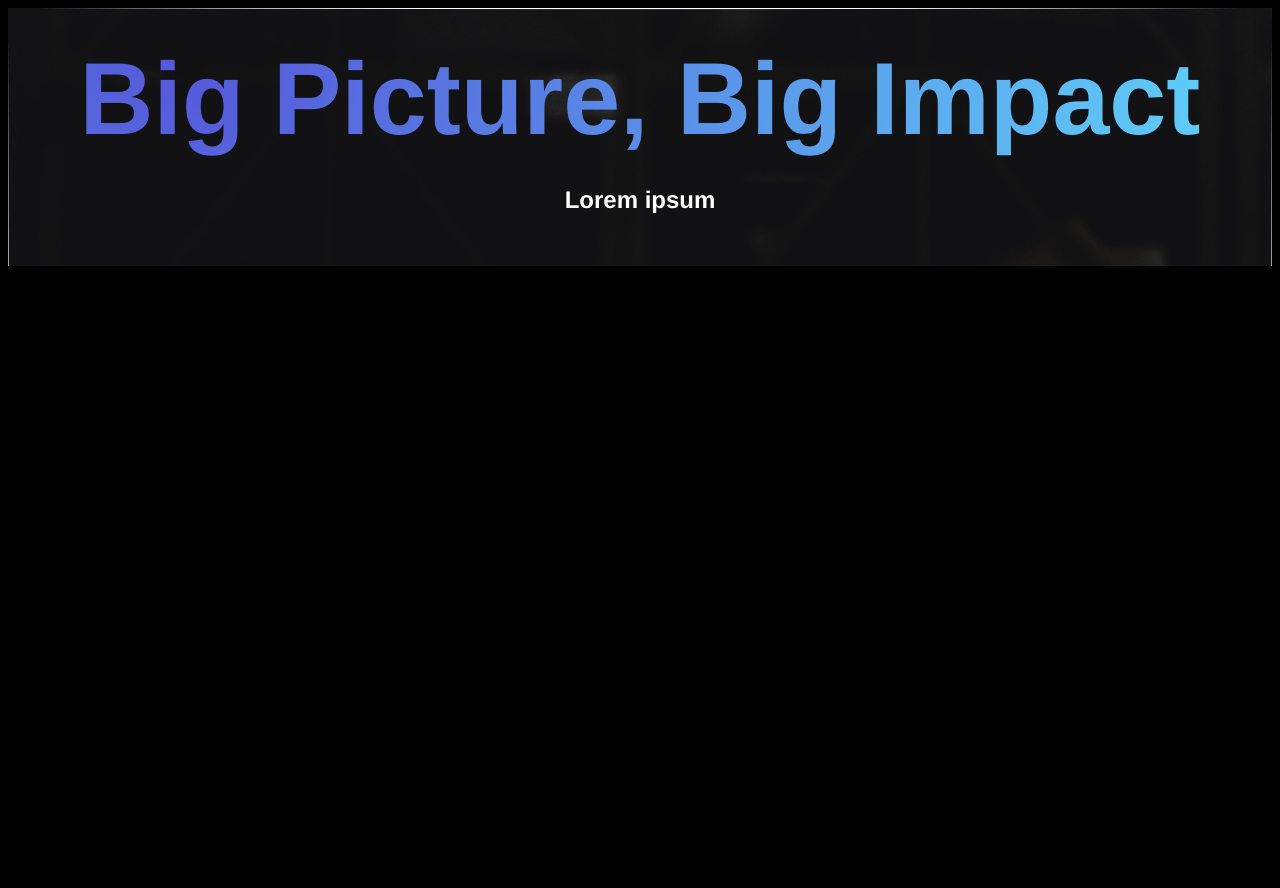
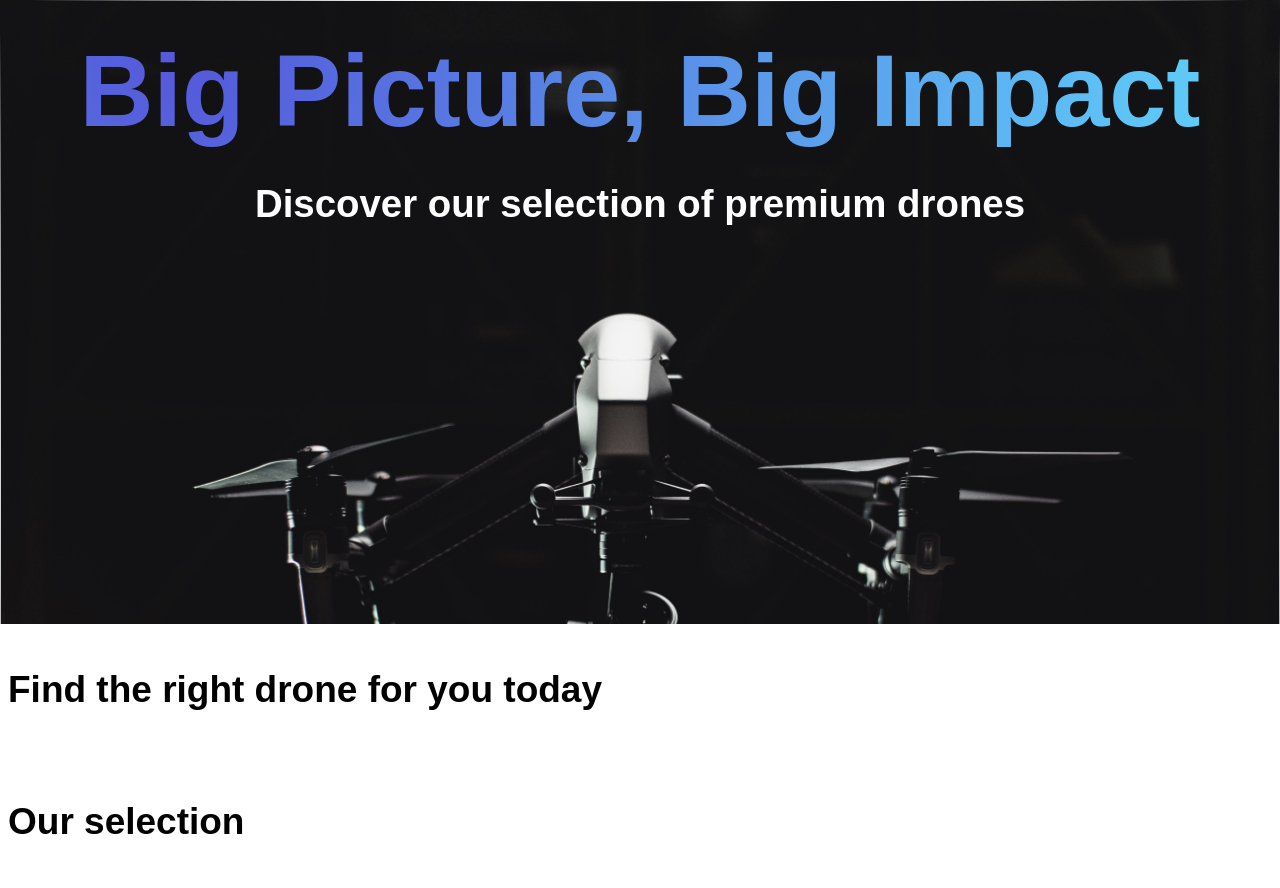
Before and after one commit to SpilledMySalt/drone-information-page, a plain HTML site: page index.html in a window 1280 px wide. Before the commit the page ends 800 px from the top, so only its background shows below. Drawn offline with Linux system fonts and the light colour scheme.

Commit message:
Fix image formatting

```diff
--- a/index.html
+++ b/index.html
@@ -8,21 +8,23 @@
             .header{
                 display: flex;
                 flex-direction: column;
-                gap: 8px;
+
                 justify-content: flex-start;
 
                 background-image: url(images/drone-bw.jpg);
                 background-size: 100%;
                 background-repeat: no-repeat;
                 padding: 2em;
+                min-height: 35em;
                 text-align: center;
 
             }
             body{
                 background-color: black;
+                margin: 0px;
             }
             h1{
-                font-weight: bold;
+                font-weight: 700;
                 font-size: 8vw;
                 margin: 0%;
 
@@ -37,6 +39,16 @@
                 -moz-text-fill-color: transparent;
 
             }
+            h3{
+                font-family: Arial, Helvetica, sans-serif;
+                padding: 8px;
+                font-size: 37px;
+            }
+            .infoBlock{
+                display: flex;
+                background-color: white;
+
+            }
         </style>
 
     </head>
@@ -45,15 +57,17 @@
         <div class="container">
 
             <div class="header">
-
-
-                <h1 style="color: white; font-family:Helvetica, sans-serif;">Big Picture, Big Impact</h1>
-                <h2 style="color: white; font-family:Helvetica, sans-serif;">Lorem ipsum</h2>
+                <h1 style="color: white; font-family: Arial, Helvetica, sans-serif;">Big Picture, Big Impact</h1>
+                <h2 style="color: white; font-family: Arial, Helvetica, sans-serif; font-size: 3vw;">Discover our selection of premium drones</h2>
             </div>
 
-            <div class="main">
+            <div class="infoBlock">
+                <h3>Find the right drone for you today</h3>
 
+            </div>
 
+            <div class="infoBlock">
+                <h3>Our selection</h3>
             </div>
 
 
```
